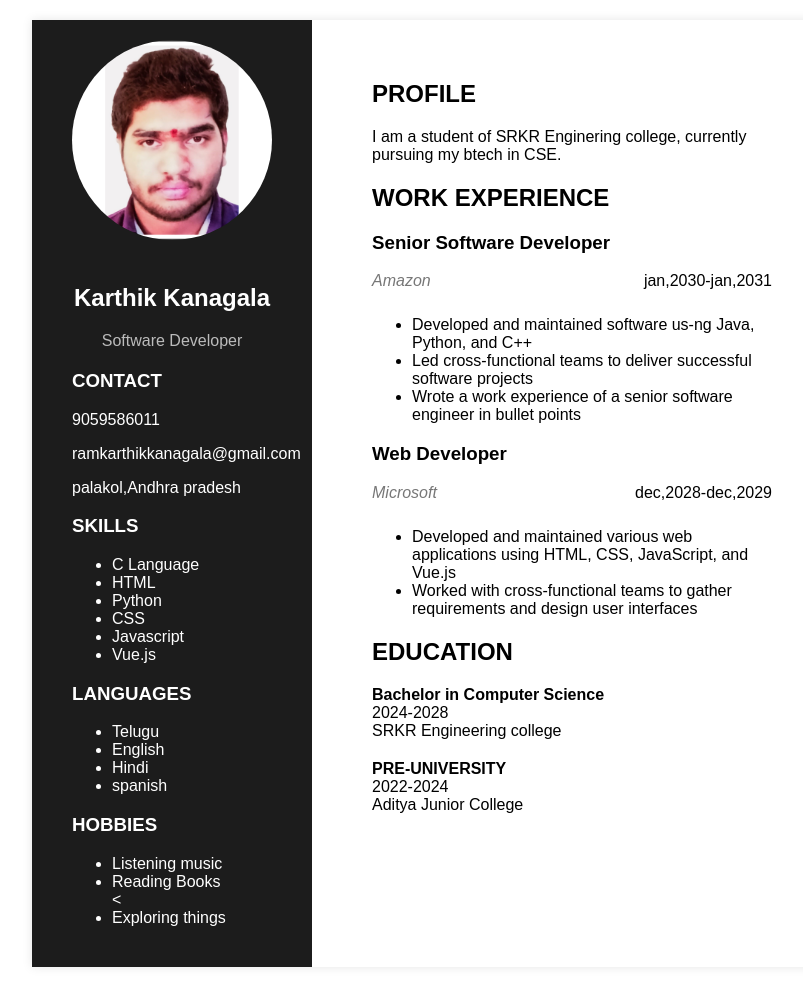
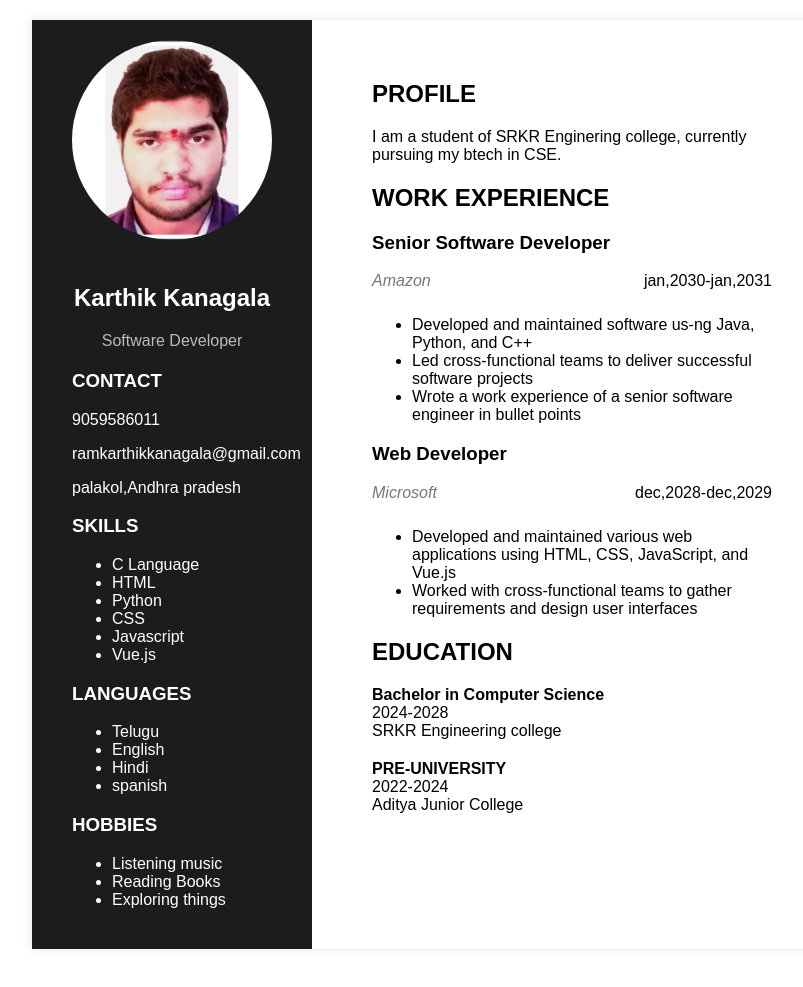
Before and after one commit to karthikkanagala/Portfolio, a plain HTML site: page resume_vertical.html in a window 1280 px wide. Shown: the whole page, without its empty margins (208-1011 px from the left). Drawn offline with Linux system fonts and the light colour scheme.

Commit message:
resume_vertical.html

```diff
--- a/resume_vertical.html
+++ b/resume_vertical.html
@@ -90,7 +90,7 @@
         <ul>
           <li>Listening music</li>
           <li>Reading Books</li>
-          <<li>Exploring things</li>
+          <li>Exploring things</li>
         </ul>
       </div>
     </div>
```
